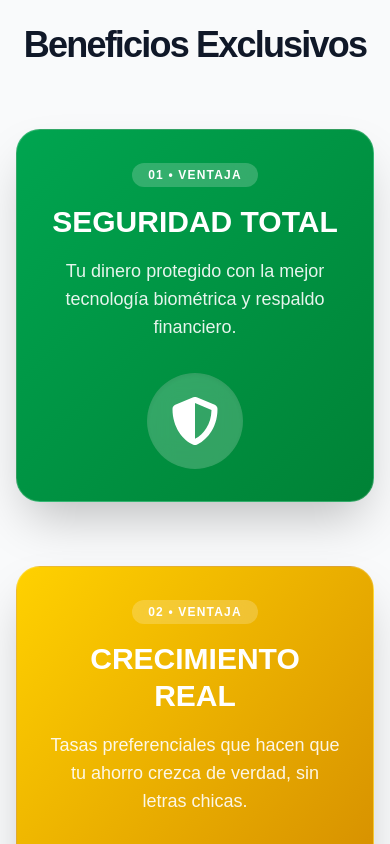
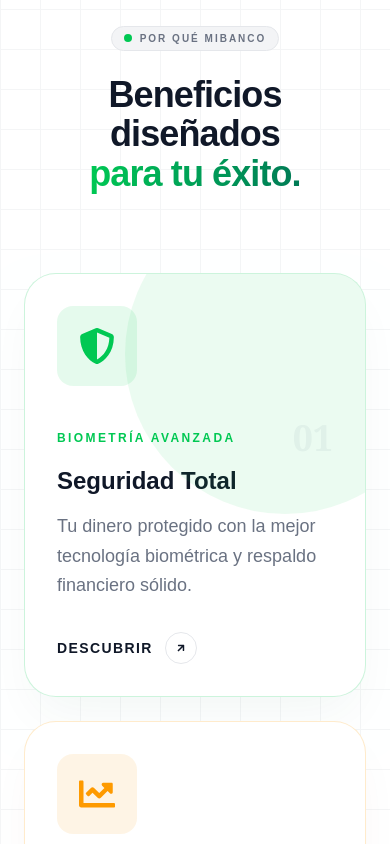
Before and after one commit to eaglexdevelopment/Mibanco, a Next.js app: page / in a window 390 px wide. Shown: the part 5580-6424 px from the top of the page. Built offline with nearby package versions, Linux system fonts and the light colour scheme.

Commit message:
UI update

```diff
--- a/app/components/ImpactStats.tsx
+++ b/app/components/ImpactStats.tsx
@@ -21,24 +21,22 @@ export default function ImpactStats() {
   useEffect(() => {
     const ctx = gsap.context(() => {
         numberRefs.current.forEach((el, index) => {
+            if (!el) return;
             const endValue = stats[index].value;
+            const proxy = { value: 0 };
 
-            gsap.fromTo(el,
-                { innerText: 0 },
-                {
-                    innerText: endValue,
-                    duration: 2,
-                    snap: { innerText: 1 },
-                    ease: "power2.out",
-                    scrollTrigger: {
-                        trigger: sectionRef.current,
-                        start: "top 70%",
-                    },
-                    onUpdate: function() {
-                        if(el) el.innerText = Math.ceil(this.targets()[0].innerText).toString();
-                    }
+            gsap.to(proxy, {
+                value: endValue,
+                duration: 2.5,
+                ease: "power3.out",
+                scrollTrigger: {
+                    trigger: sectionRef.current,
+                    start: "top 80%",
+                },
+                onUpdate: () => {
+                    el.textContent = Math.floor(proxy.value).toString();
                 }
-            );
+            });
         });
     }, sectionRef);
     return () => ctx.revert();
--- a/app/components/StackedBenefits.tsx
+++ b/app/components/StackedBenefits.tsx
@@ -1,89 +1,144 @@
 "use client";
 
-import { useRef, useEffect } from "react";
-import gsap from "gsap";
-import { ScrollTrigger } from "gsap/ScrollTrigger";
-import { FaWhatsapp, FaCheckCircle, FaStar, FaBolt, FaShieldAlt, FaChartLine, FaMobileAlt } from "react-icons/fa";
-
-gsap.registerPlugin(ScrollTrigger);
+import { FaShieldAlt, FaChartLine, FaMobileAlt, FaArrowRight } from "react-icons/fa";
 
 const benefits = [
   {
-    title: "SEGURIDAD TOTAL",
-    description: "Tu dinero protegido con la mejor tecnología biométrica y respaldo financiero.",
+    id: "01",
+    title: "Seguridad Total",
+    subtitle: "Biometría Avanzada",
+    description: "Tu dinero protegido con la mejor tecnología biométrica y respaldo financiero sólido.",
     icon: <FaShieldAlt />,
-    color: "bg-gradient-to-br from-mibanco-green to-green-700"
+    // Mibanco Green Theme
+    theme: {
+        bg: "bg-white",
+        accent: "text-[#00C853]", // Brand Green
+        iconBg: "bg-[#00C853]/10",
+        border: "border-[#00C853]/20",
+        shadow: "shadow-emerald-900/5"
+    }
   },
   {
-    title: "CRECIMIENTO REAL",
-    description: "Tasas preferenciales que hacen que tu ahorro crezca de verdad, sin letras chicas.",
+    id: "02",
+    title: "Crecimiento Real",
+    subtitle: "Tasa Preferencial",
+    description: "Tasas que hacen crecer tu ahorro de verdad. Sin letras chicas, solo rentabilidad.",
     icon: <FaChartLine />,
-    color: "bg-gradient-to-br from-mibanco-gold to-yellow-600"
+    // Brand Gold/Yellow Theme
+    theme: {
+        bg: "bg-white",
+        accent: "text-amber-500",
+        iconBg: "bg-amber-500/10",
+        border: "border-amber-500/20",
+        shadow: "shadow-amber-900/5"
+    }
   },
   {
-    title: "TODO DIGITAL",
-    description: "Olvídate de las colas. Haz todas tus operaciones desde nuestra app móvil.",
+    id: "03",
+    title: "100% Digital",
+    subtitle: "Cero Filas",
+    description: "Olvídate de las agencias. Realiza todas tus operaciones desde nuestra App Móvil.",
     icon: <FaMobileAlt />,
-    color: "bg-gradient-to-br from-mibanco-orange to-red-600"
+    // Brand Orange Theme
+    theme: {
+        bg: "bg-white",
+        accent: "text-orange-500",
+        iconBg: "bg-orange-500/10",
+        border: "border-orange-500/20",
+        shadow: "shadow-orange-900/5"
+    }
   }
 ];
 
-export default function StackedBenefits() {
-    const containerRef = useRef<HTMLDivElement>(null);
-    const cardsRef = useRef<(HTMLDivElement | null)[]>([]);
+export default function ThemedStackingBenefits() {
+  return (
+    <section className="relative bg-white py-24 md:py-32 overflow-hidden">
 
-    useEffect(() => {
-        const ctx = gsap.context(() => {
-            // Only apply pinning on desktop to avoid mobile jank
-            if (window.innerWidth > 768) {
-                cardsRef.current.forEach((card, index) => {
-                    ScrollTrigger.create({
-                        trigger: card,
-                        start: "top center", // Adjusted start point
-                        endTrigger: containerRef.current,
-                        end: "bottom bottom",
-                        pin: true,
-                        pinSpacing: false,
-                        scrub: 1
-                    });
-                });
-            }
-        }, containerRef);
-        return () => ctx.revert();
-    }, []);
+      {/* 1. BRAND BACKGROUND: Technical Grid (Matches your screenshots) */}
+      <div className="absolute inset-0 pointer-events-none"
+           style={{
+               backgroundImage: 'linear-gradient(#E5E7EB 1px, transparent 1px), linear-gradient(90deg, #E5E7EB 1px, transparent 1px)',
+               backgroundSize: '40px 40px',
+               opacity: 0.4
+           }}>
+      </div>
 
-  return (
-    <section ref={containerRef} className="py-24 bg-gray-50 relative min-h-screen">
-      <div className="container mx-auto px-4 md:px-8">
-        <h2 className="text-4xl md:text-6xl font-black text-center mb-16 tracking-tighter text-gray-900">
-            Beneficios Exclusivos
+      <div className="container mx-auto px-6 relative z-10">
+
+        {/* Header - Clean & Corporate */}
+        <div className="mb-20 md:mb-28 text-center max-w-2xl mx-auto">
+          <div className="inline-flex items-center gap-2 px-3 py-1 rounded-full bg-gray-100 border border-gray-200 mb-6">
+            <span className="w-2 h-2 rounded-full bg-[#00C853]"></span>
+            <span className="text-[10px] font-bold tracking-[0.2em] text-gray-500 uppercase">
+                Por qué Mibanco
+            </span>
+          </div>
+
+          <h2 className="text-4xl md:text-6xl font-black text-gray-900 tracking-tight leading-[1.1]">
+            Beneficios diseñados <br/>
+            <span className="text-transparent bg-clip-text bg-gradient-to-r from-[#00C853] to-emerald-700">
+                para tu éxito.
+            </span>
           </h2>
+        </div>
 
-        <div className="flex flex-col gap-8 md:block md:relative md:h-[150vh] pb-24">
-            {benefits.map((benefit, index) => (
+        {/* STACKING CARDS */}
+        <div className="flex flex-col items-center">
+          {benefits.map((card, index) => (
             <div
-                    key={index}
-                    ref={(el) => { cardsRef.current[index] = el; }}
-                    className="sticky top-32 w-full md:max-w-4xl mx-auto mb-8 md:mb-0"
+              key={card.id}
+              // Sticky behavior creates the stack effect
+              className="sticky top-32 w-full max-w-4xl mb-6 md:mb-12 last:mb-0"
               style={{ zIndex: index + 1 }}
             >
-                    <div className={`p-8 md:p-12 rounded-3xl shadow-2xl ${benefit.color} text-white transform transition-transform duration-500 border border-white/20 backdrop-blur-sm`}>
-                        <div className="flex flex-col md:flex-row items-center gap-8">
-                            <div className="flex-1 text-center md:text-left">
-                                <span className="inline-block px-4 py-1 rounded-full bg-white/20 backdrop-blur-md text-xs font-bold uppercase tracking-widest mb-4">
-                                    0{index + 1} • Ventaja
-                                </span>
-                                <h3 className="text-3xl md:text-5xl font-black mb-4 leading-tight">
-                                    {benefit.title}
-                                </h3>
-                                <p className="text-lg md:text-xl font-medium opacity-90 max-w-lg mx-auto md:mx-0">
-                                    {benefit.description}
-                                </p>
-                            </div>
-                            <div className="w-24 h-24 md:w-32 md:h-32 bg-white/20 rounded-full flex items-center justify-center text-5xl md:text-6xl backdrop-blur-md shadow-inner">
-                                {benefit.icon}
+              <div className={`
+                relative overflow-hidden
+                p-8 md:p-12
+                rounded-[2rem]
+                ${card.theme.bg}
+                border ${card.theme.border}
+                ${card.theme.shadow} shadow-2xl
+                flex flex-col md:flex-row items-start md:items-center gap-8 md:gap-12
+                transition-all duration-500 hover:-translate-y-1
+              `}>
+
+                {/* Visual Accent Circle (Subtle Background) */}
+                <div className={`absolute -right-20 -top-20 w-80 h-80 rounded-full opacity-[0.08] pointer-events-none ${card.theme.iconBg.replace('/10', '')}`}></div>
+
+                {/* Left: Big Icon */}
+                <div className="flex-shrink-0">
+                    <div className={`w-20 h-20 md:w-24 md:h-24 rounded-2xl ${card.theme.iconBg} flex items-center justify-center text-4xl ${card.theme.accent}`}>
+                        {card.icon}
                     </div>
                 </div>
+
+                {/* Right: Content */}
+                <div className="flex-1">
+                    <div className="flex items-center justify-between mb-2">
+                        <span className={`text-xs font-bold tracking-[0.2em] uppercase ${card.theme.accent}`}>
+                            {card.subtitle}
+                        </span>
+                        <span className="text-4xl font-black text-gray-100 font-serif select-none">
+                            {card.id}
+                        </span>
+                    </div>
+
+                    <h3 className="text-2xl md:text-4xl font-bold text-gray-900 mb-4 leading-tight">
+                        {card.title}
+                    </h3>
+
+                    <p className="text-lg text-gray-500 leading-relaxed max-w-xl mb-8">
+                        {card.description}
+                    </p>
+
+                    <button className="group flex items-center gap-3 text-gray-900 text-sm font-bold tracking-widest uppercase hover:text-[#00C853] transition-colors">
+                        Descubrir
+                        <div className="w-8 h-8 rounded-full border border-gray-200 flex items-center justify-center group-hover:bg-[#00C853] group-hover:border-[#00C853] group-hover:text-white transition-all">
+                             <FaArrowRight size={10} className="-rotate-45 group-hover:rotate-0 transition-transform" />
+                        </div>
+                    </button>
+                </div>
+
               </div>
             </div>
           ))}
```
Lines whose indentation alone changed are shown as unchanged.
